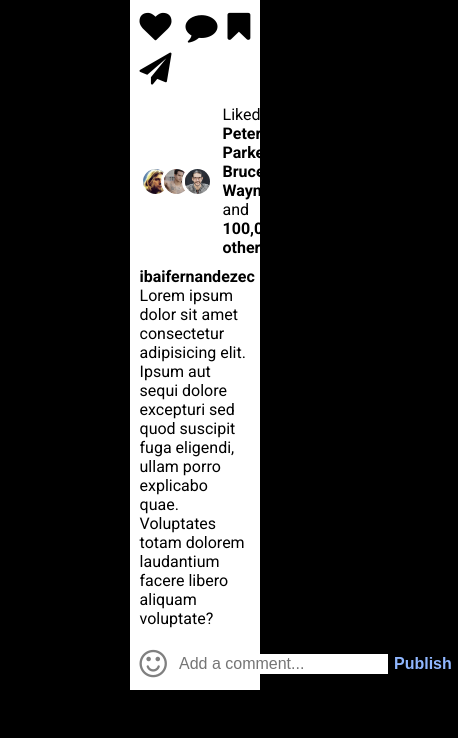
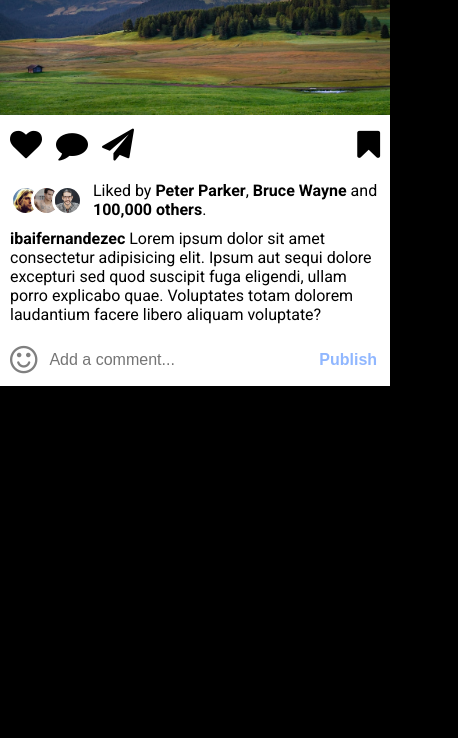
Before and after one commit to ibaifernandez/instagram-post, a plain HTML site: page index.html in a window 390 px wide. Shown: the part 205-943 px from the top of the page, 458 px wide, since content can reach past the window. After the commit the page ends 844 px from the top, so only its background shows below. Drawn offline with Linux system fonts and the light colour scheme.

Commit message:
Updating styles.css

```diff
--- a/styles.css
+++ b/styles.css
@@ -1,6 +1,9 @@
 body {
     background: black;
     font-family: "Roboto", Arial, Helvetica, sans-serif;
+    box-sizing: border-box;
+    margin:0;
+    padding:0;
 }
 
 main {
@@ -128,3 +131,28 @@ input[type="submit"] {
     font-weight: bold;
     cursor: pointer;
 }
+
+@media (max-width: 1200x) {
+  main {
+    width: 60%;
+  }
+}
+
+@media (max-width: 960px) {
+  main {
+    width: 60%;
+  }
+}
+
+@media (max-width: 640px) {
+  main {
+    width: 80%;
+  }
+}
+
+@media (max-width: 500px) {
+  main {
+    width: 100%;
+    margin: 0;
+  }
+}
```
